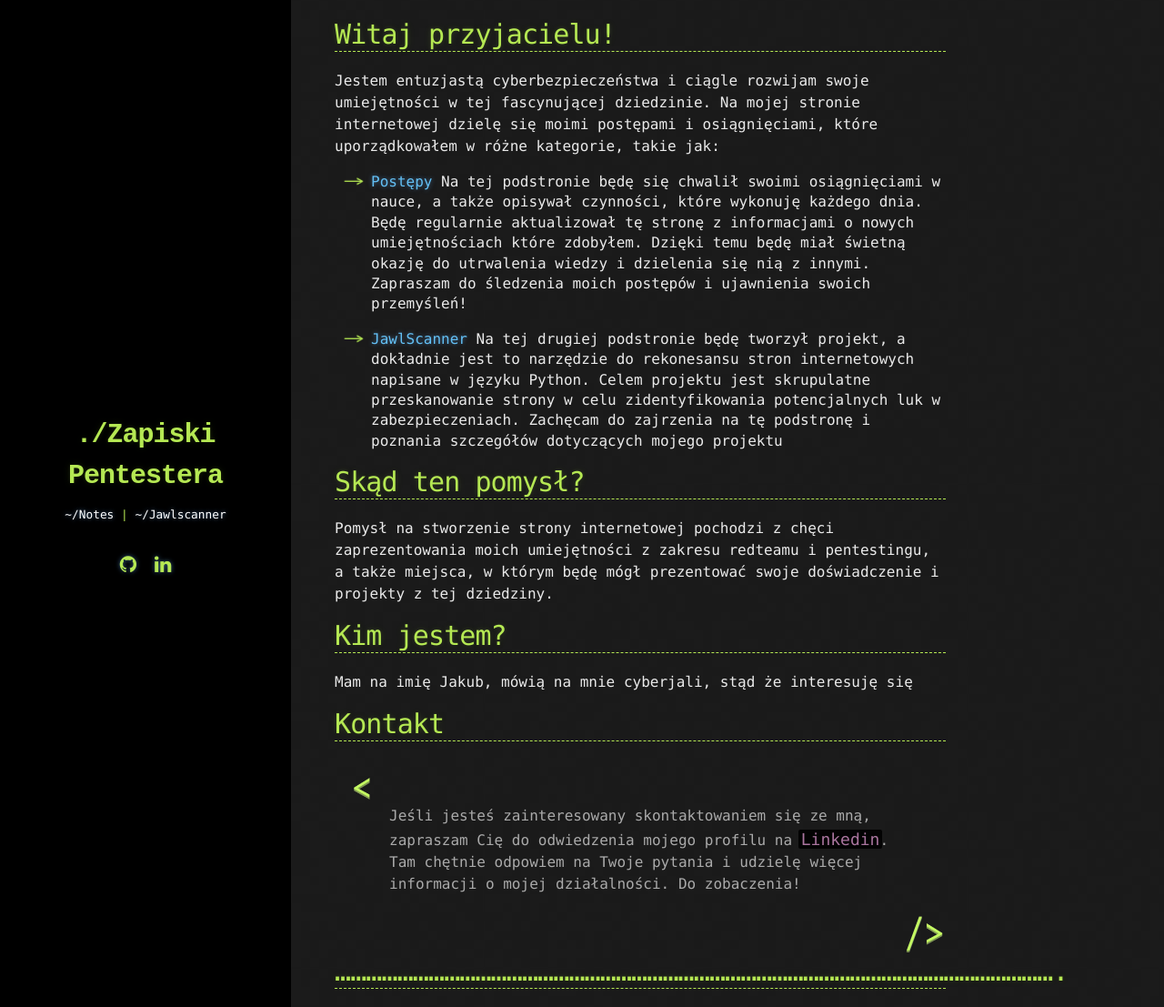
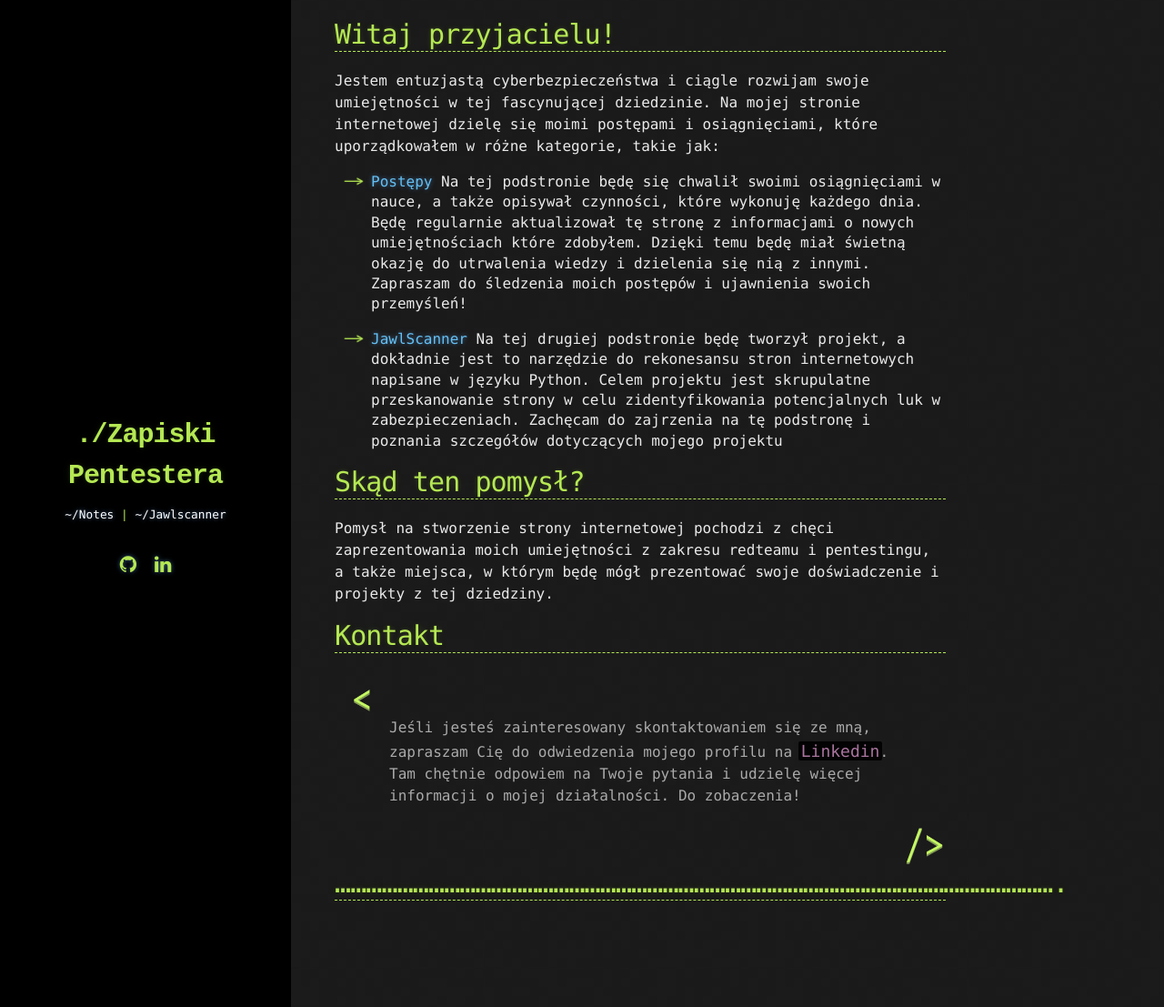
Before and after one commit to Cyberjali/Cyberjali.github.io, a Jekyll site: the page built from _pages/index.md, in a window 1280 px wide and 1107 px high. Shown: the whole window at 91% size. Built offline with Jekyll 4.4.1, drawn with Linux system fonts in a browser that asks for light colours; comment, search, counter and statistics services are not loaded.

Commit message:
Update index.md

```diff
--- a/_pages/index.md
+++ b/_pages/index.md
@@ -16,10 +16,6 @@ Jestem entuzjastą cyberbezpieczeństwa i ciągle rozwijam swoje umiejętności
 
 Pomysł na  stworzenie strony internetowej pochodzi z chęci zaprezentowania moich umiejętności z zakresu redteamu i pentestingu, a także miejsca, w którym będę mógł prezentować swoje doświadczenie i projekty z tej dziedziny.
 
-# Kim jestem?
-
-Mam na imię Jakub, mówią na mnie cyberjali, stąd że interesuję się
-
 
 # Kontakt
 
```
